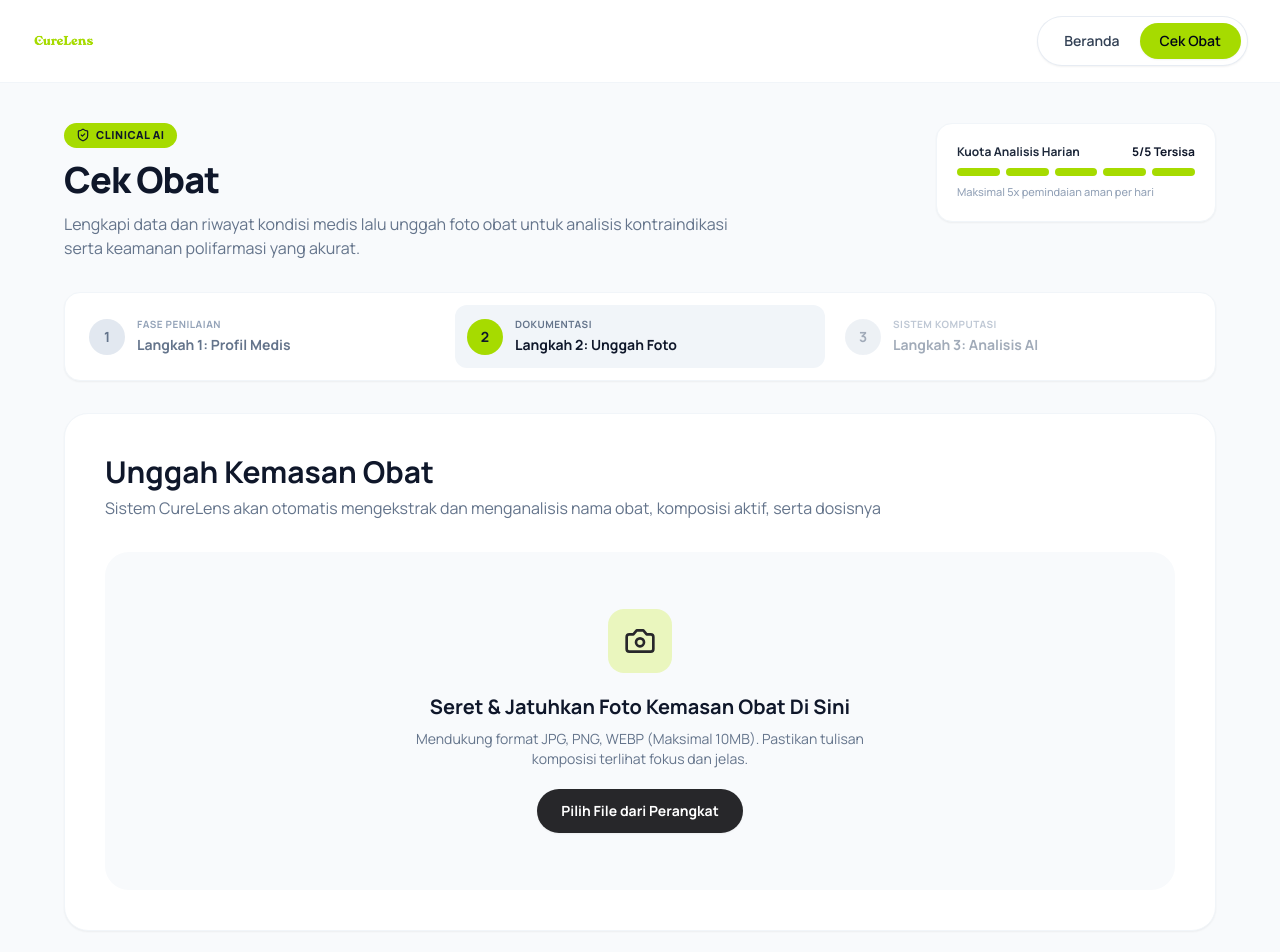
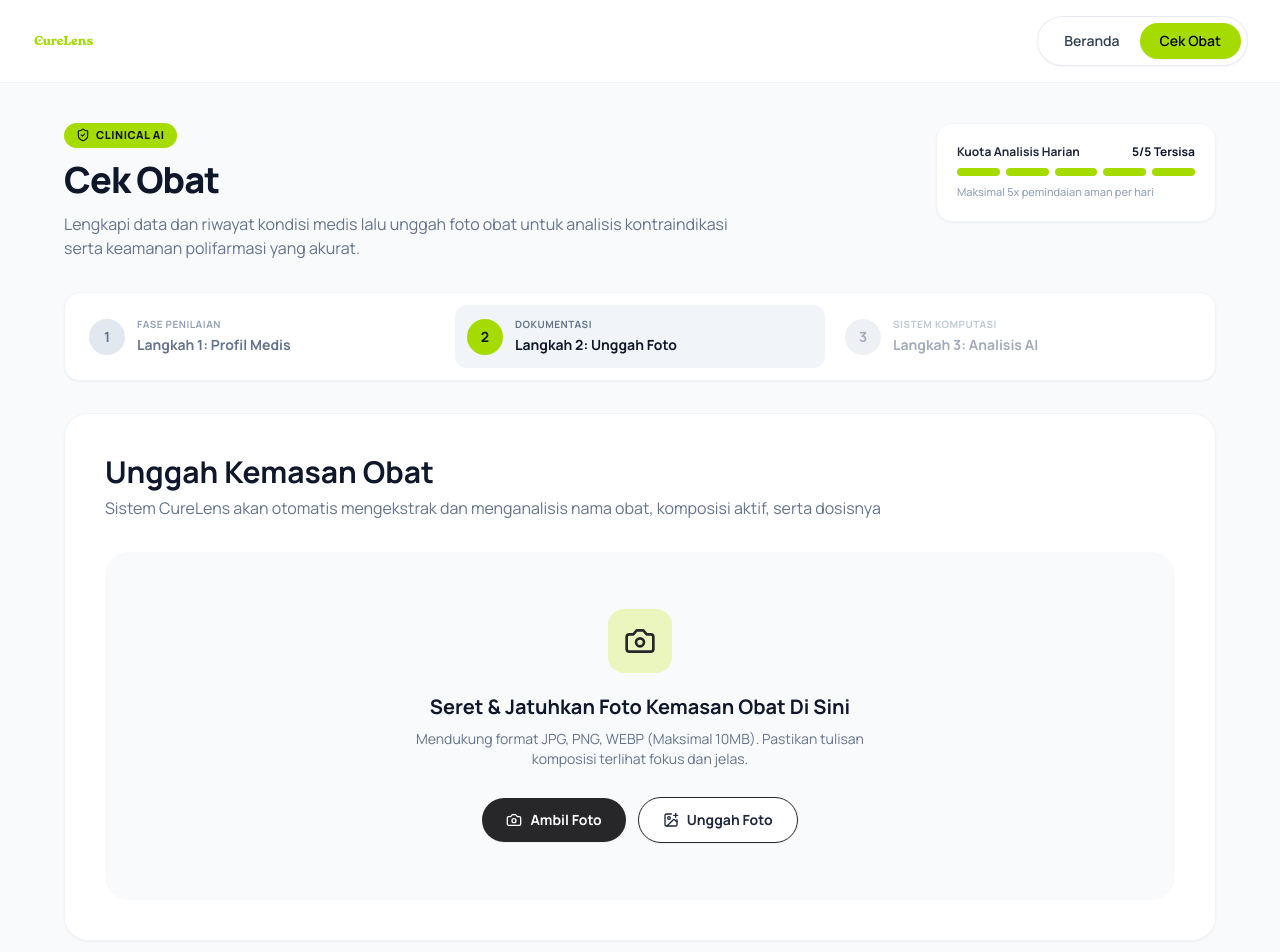
Before and after one commit to PemulaUIN/CureLens, a Next.js app: page /check/step-2 in a window 1280 px wide. Shown: the top 952 px of the page. Built offline with nearby package versions, Linux system fonts and the light colour scheme.

Commit message:
Implement camera input and upload buttons
Added functionality for camera input and image upload.

```diff
--- a/src/app/check/step-2/page.tsx
+++ b/src/app/check/step-2/page.tsx
@@ -10,6 +10,9 @@ import {
   ShieldCheck,
   ScanLine,
   Loader2,
+  // --- AWAL PENAMBAHAN FITUR: Import ImagePlus ---
+  ImagePlus,
+  // --- AKHIR PENAMBAHAN FITUR ---
 } from "lucide-react";
 import { useFormContext } from "@/context/FormContext";
 
@@ -26,6 +29,9 @@ export default function Step2Page() {
   } = formContext;
 
   const fileInputRef = useRef<HTMLInputElement>(null);
+  // --- AWAL PENAMBAHAN FITUR: Ref untuk input kamera ---
+  const cameraInputRef = useRef<HTMLInputElement>(null);
+  // --- AKHIR PENAMBAHAN FITUR ---
 
   const [selectedFile, setSelectedFile] = useState<File | null>(null);
   const [previewUrl, setPreviewUrl] = useState<string | null>(null);
@@ -71,9 +77,15 @@ export default function Step2Page() {
       URL.revokeObjectURL(previewUrl);
     }
     setPreviewUrl(null);
+
     if (fileInputRef.current) {
       fileInputRef.current.value = "";
     }
+    // --- AWAL PENAMBAHAN FITUR: Reset input kamera ---
+    if (cameraInputRef.current) {
+      cameraInputRef.current.value = "";
+    }
+    // --- AKHIR PENAMBAHAN FITUR ---
   };
 
   const fileToBase64 = (file: File): Promise<string> => {
@@ -266,10 +278,13 @@ export default function Step2Page() {
           </p>
         </div>
 
+        {/* --- AWAL PENAMBAHAN FITUR: Input Kamera dan Galeri terpisah --- */}
+        {/* Input kamera langsung (mobile: buka kamera belakang) */}
         <input
           type="file"
-          ref={fileInputRef}
-          accept="image/jpeg,image/png,image/webp"
+          ref={cameraInputRef}
+          accept="image/*"
+          capture="environment"
           className="hidden"
           onChange={(e) => {
             if (e.target.files && e.target.files[0]) {
@@ -277,6 +292,20 @@ export default function Step2Page() {
             }
           }}
         />
+
+        {/* Input galeri / file explorer (tanpa capture) */}
+        <input
+          type="file"
+          ref={fileInputRef}
+          accept="image/*"
+          className="hidden"
+          onChange={(e) => {
+            if (e.target.files && e.target.files[0]) {
+              handleFileChange(e.target.files[0]);
+            }
+          }}
+        />
+        {/* --- AKHIR PENAMBAHAN FITUR --- */}
 
         {!previewUrl ? (
           <div
@@ -306,14 +335,30 @@ export default function Step2Page() {
               </p>
             </div>
 
+            {/* --- AWAL PENAMBAHAN FITUR: Tombol Ambil Foto & Unggah Foto --- */}
+            <div className="flex flex-col sm:flex-row items-center gap-3">
+              <button
+                type="button"
+                disabled={isLoading || isQuotaExhausted}
+                onClick={() => cameraInputRef.current?.click()}
+                className="mt-2 px-6 py-3 bg-[#27272A] hover:bg-[#18181B] text-white font-bold text-sm rounded-full transition-all flex items-center gap-2 shadow-sm disabled:opacity-50 disabled:cursor-not-allowed"
+              >
+                <Camera className="w-4 h-4" />
+                Ambil Foto
+              </button>
+
               <button
                 type="button"
                 disabled={isLoading || isQuotaExhausted}
                 onClick={() => fileInputRef.current?.click()}
-              className="mt-2 px-6 py-3 bg-[#27272A] hover:bg-[#18181B] text-white font-bold text-sm rounded-full transition-all flex items-center gap-2 shadow-sm disabled:opacity-50 disabled:cursor-not-allowed"
+                className="mt-2 px-6 py-3 bg-white border border-[#27272A] text-[#1E293B] hover:bg-[#F1F5F9] font-bold text-sm rounded-full transition-all flex items-center gap-2 shadow-sm disabled:opacity-50 disabled:cursor-not-allowed"
               >
-              Pilih File dari Perangkat
+                <ImagePlus className="w-4 h-4" />
+                Unggah Foto
               </button>
+            </div>
+            {/* --- AKHIR PENAMBAHAN FITUR --- */}
+
           </div>
         ) : (
           <div className="relative border border-slate-200 rounded-2xl p-5 bg-[#F8FAFC] flex flex-col md:flex-row items-center gap-6">
```
Lines whose indentation alone changed are shown as unchanged.
